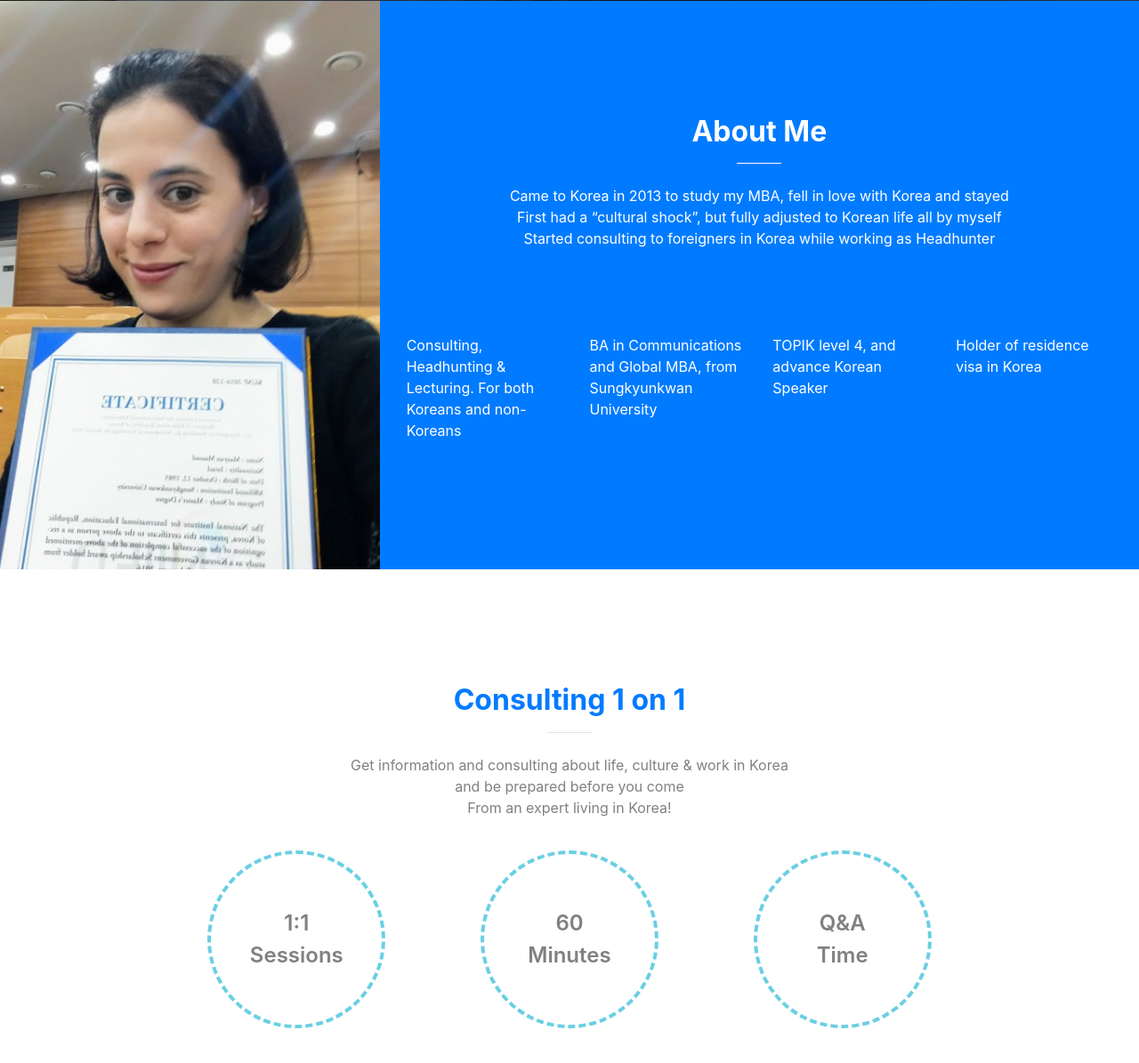
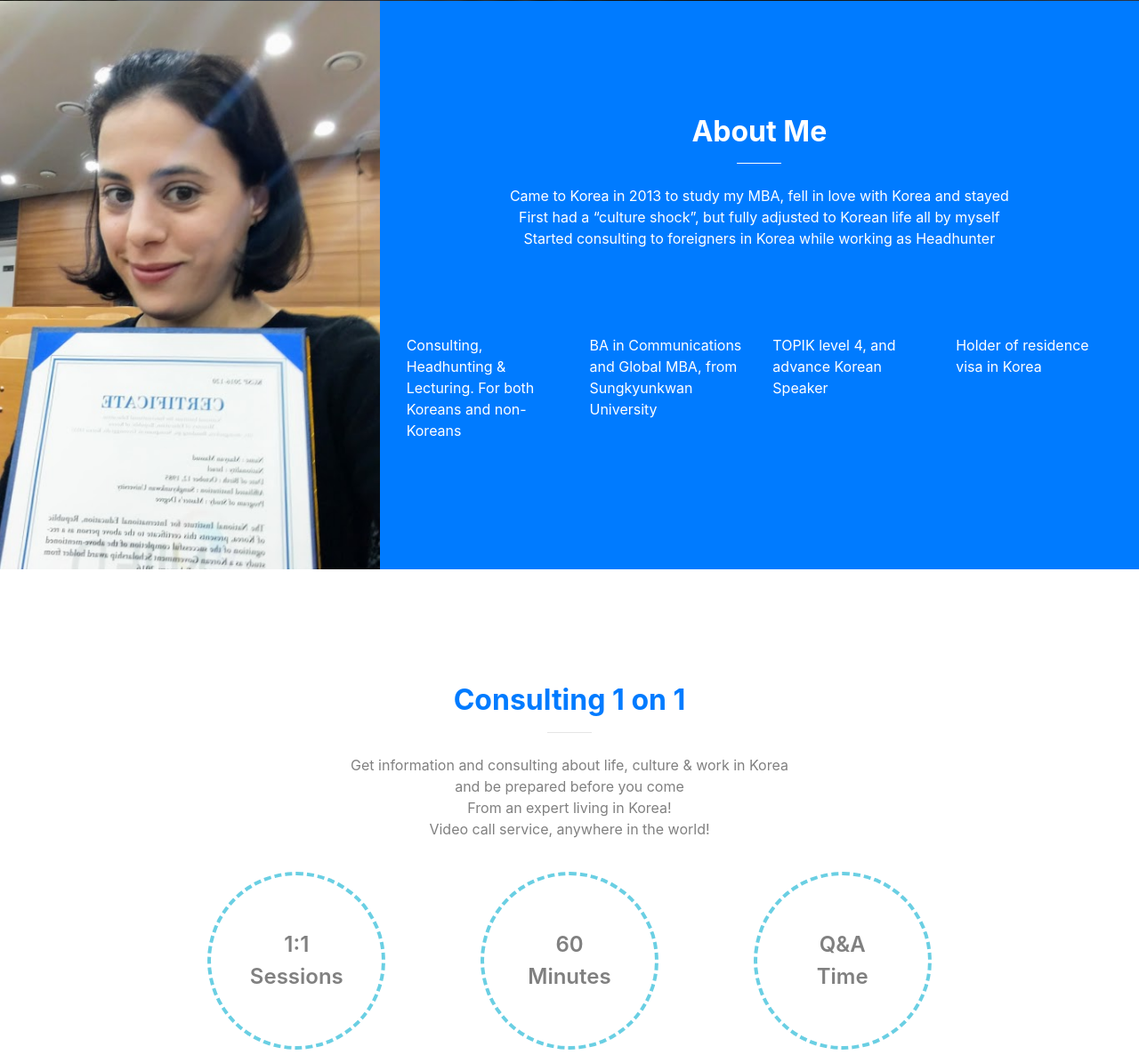
Before and after one commit to mgof/goforkorea, a website with bundled scripts: page index.html in a window 1280 px wide. Shown: the part 799-1994 px from the top of the page at 89% size. Built offline with nearby package versions, Linux system fonts and the light colour scheme.

Commit message:
fixed typo

```diff
--- a/index.html
+++ b/index.html
@@ -95,7 +95,7 @@
                 <div class="mb-5">
                     <h2><strong>About Me</strong></h2>
                     <hr class="mb-4 border-white sr-ani-1">
-                    <p class="mt-4 sr-icons">Came to Korea in 2013 to study my MBA, fell in love with Korea and stayed<br>First had a “cultural shock”, but fully adjusted to Korean life all by myself<br>Started consulting to foreigners in Korea while working as Headhunter</p>
+                    <p class="mt-4 sr-icons">Came to Korea in 2013 to study my MBA, fell in love with Korea and stayed<br>First had a “culture shock”, but fully adjusted to Korean life all by myself<br>Started consulting to foreigners in Korea while working as Headhunter</p>
                 </div>
                 <div class="container text-left pt-5">
                   <div class="row">
@@ -117,7 +117,7 @@
           <div class="col-lg-10 mx-auto">
             <h2><strong>Consulting 1 on 1</strong></h2>
             <hr class="sr-ani-2">
-            <p class="mt-4 mb-4 text-gray sr-icons">Get information and consulting about life, culture &amp; work in Korea<br>and be prepared before you come<br>From an expert living in Korea!</p>
+            <p class="mt-4 mb-4 text-gray sr-icons">Get information and consulting about life, culture &amp; work in Korea<br>and be prepared before you come<br>From an expert living in Korea!<br>Video call service, anywhere in the world!</p>
             <div class="container-fluid">
               <div class="row">
                 <div class="col-md-4"><div class="service-circle d-flex justify-content-center align-items-center sr-ani-2"><div>1:1<br>Sessions</div></div></div>
@@ -145,7 +145,7 @@
             <div class="class-box mt-5 mx-auto sr-ani-3">
               <i class="fa fa-4x fa-home mb-3"></i>
               <h3 class="mb-3 text-white">Life</h3>
-              <p class="text-darkgray mb-0">Housing, Transpiration,<br>Banking, Visas etc.</p>
+              <p class="text-darkgray mb-0">Housing, Transportation,<br>Banking, Visas etc.</p>
             </div>
           </div>
           <div class="col-md-4 text-center">
```
